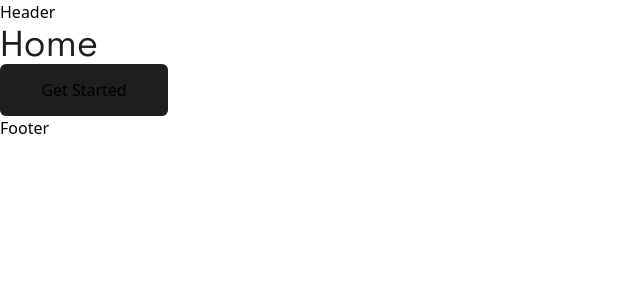
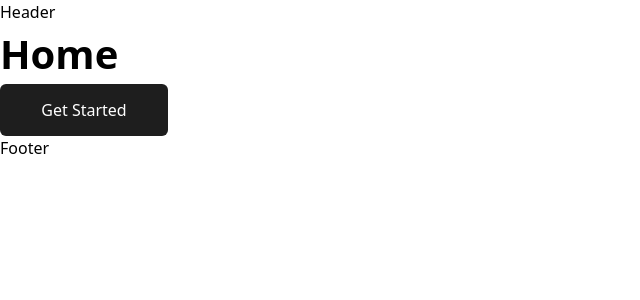
Before and after one commit to Mdsakib999/Logistics-development-M-5, a React (Vite) app: page / in a window 1280 px wide. Shown: the top 300 px of the page, without its empty margins (0-640 px from the left). Built offline with nearby package versions, Linux system fonts and the light colour scheme.

Commit message:
button and heading component updated

```diff
--- a/src/components/ui/Button.jsx
+++ b/src/components/ui/Button.jsx
@@ -1,7 +1,18 @@
-import React from 'react'
-
-export default function Button({children,bgColor,color}) {
+import { Link } from "react-router";
+export default function Button({ children, to, type = "primary" }) {
+  // type primary secondary or whiteBtn
   return (
-    <button className={`flex items-center text-normal justify-center w-42 h-13 rounded-md py-5 px-10 ${bgColor} text-${color}`}>{children}</button>
-  )
+    <Link
+      to={to}
+      className={`flex items-center text-base justify-center w-[10.5rem] h-[3.25rem] rounded-md py-5 px-10 ${
+        type === "primary"
+          ? "bg-primary text-white"
+          : type === "secondary"
+          ? "bg-white text-[#3dc300]"
+          : "bg-white text-black"
+      }`}
+    >
+      {children}
+    </Link>
+  );
 }
--- a/src/components/ui/Heading.jsx
+++ b/src/components/ui/Heading.jsx
@@ -1,7 +1,28 @@
 import React from 'react'
 
-export default function Heading({children, fontSize, fontWeight}) {
+const fontSizeClasses = {
+  'default': 'text-[40px]',
+  'lg': 'text-lg',
+  'xl': 'text-xl',
+  '2xl': 'text-2xl',
+  '3xl': 'text-3xl',
+  '4xl': 'text-4xl',
+  '5xl': 'text-5xl',
+  '6xl': 'text-6xl',
+  '7xl': 'text-7xl',
+}
+
+const fontWeightClasses = {
+  'semibold': 'font-semibold',
+  'bold': 'font-bold',
+  'extrabold': 'font-extrabold',
+  'black': 'font-black'
+}
+
+export default function Heading({children, fontSize = "default", fontWeight = "bold"}) {
   return (
-    <h1 className="">{children}</h1>
+    <h1 className={`${fontSizeClasses[fontSize]} ${fontWeightClasses[fontWeight]}`}>
+      {children}
+    </h1>
   )
 }
--- a/src/pages/Home.jsx
+++ b/src/pages/Home.jsx
@@ -1,10 +1,11 @@
 import Button from "../components/ui/Button";
+import Heading from "../components/ui/Heading";
 
 export default function Home() {
   return (
     <div>
-      <h1 className="text-4xl font-heading text-primary">Home</h1>
-      <Button color="white" bgColor="bg-primary">Get Started</Button>
+      <Heading className="text-4xl font-heading text-primary">Home</Heading>
+      <Button>Get Started</Button>
     </div>
   );
 }
```
Also changed, not shown: 1 other file (tests, documents, lock files or other folders).
